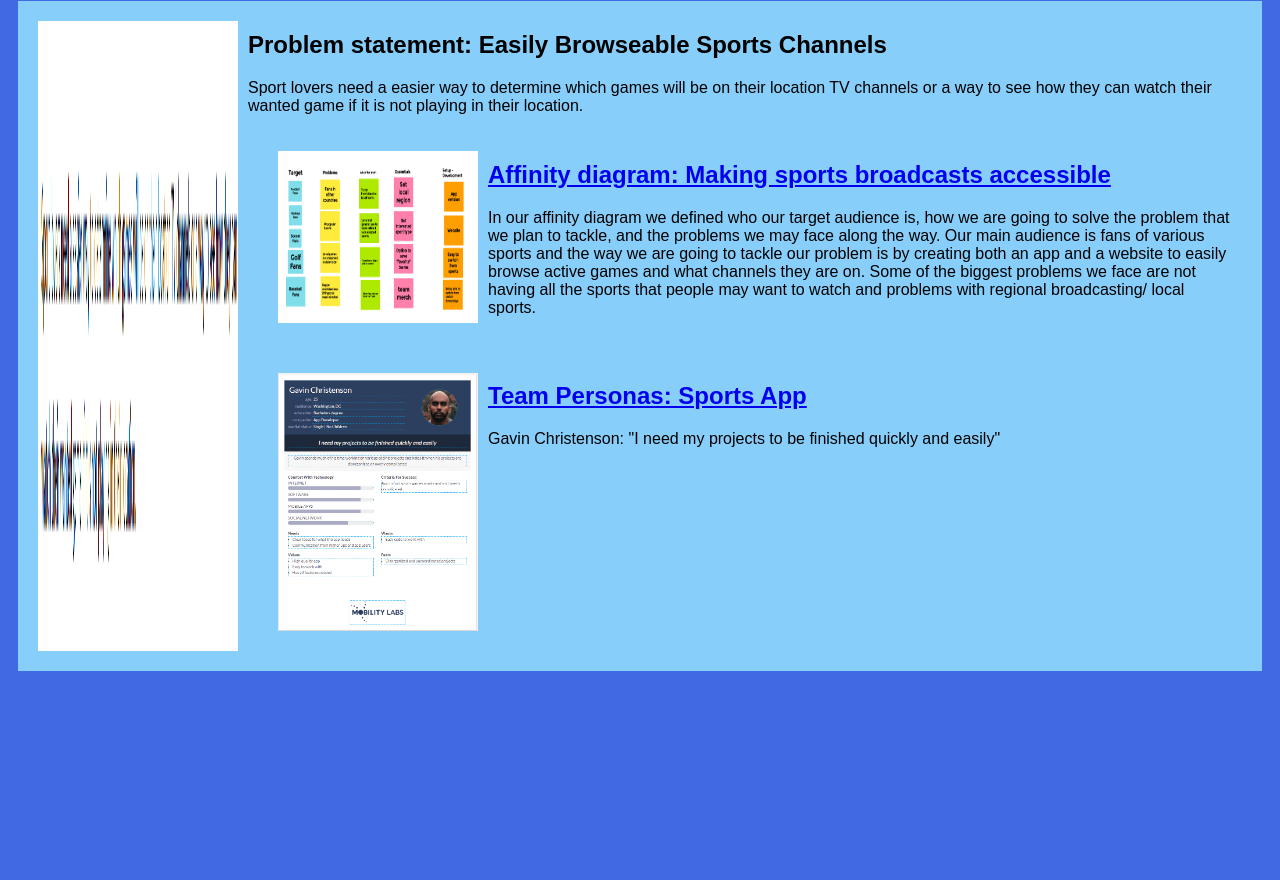
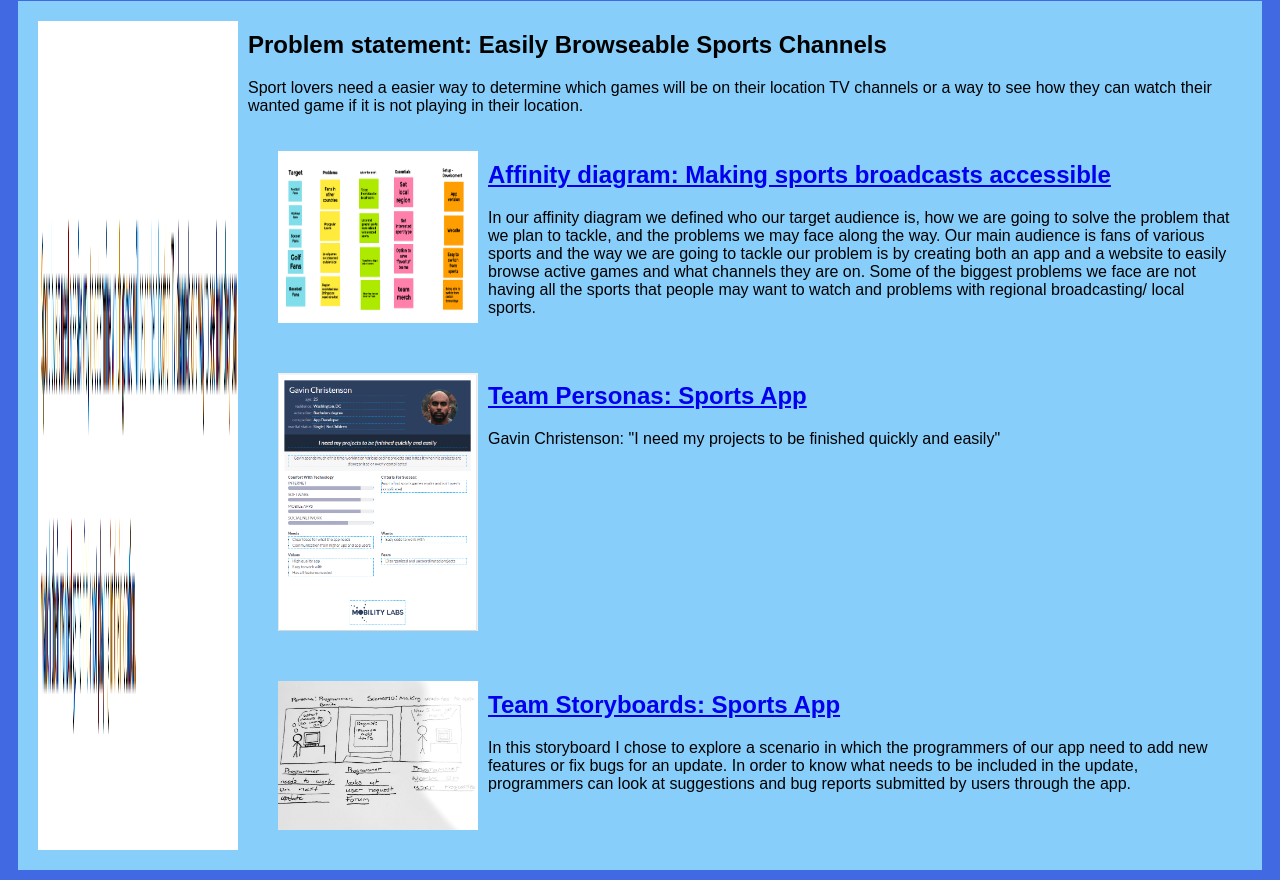
Before and after one commit to LMPATTON/LMPATTON.github.io, a plain HTML site: page index.html in a window 1280 px wide. Shown: the part 79-959 px from the top of the page. Before the commit the page ends 800 px from the top, so only its background shows below. Drawn offline with Linux system fonts and the light colour scheme.

Commit message:
Update index.html

```diff
--- a/index.html
+++ b/index.html
@@ -35,5 +35,15 @@
    </p>
    </section>
    </section>
+     <!-- Storyboard assignment -->
+<section class="assign">
+ <img src="images/storyboard.jpg" />
+ <section class="assign-det">
+ <a href="files/storyboard.pdf"><h2>Team Storyboards: Sports App</h2></a>
+ <p>
+In this storyboard I chose to explore a scenario in which the programmers of our app need to add new features or fix bugs for an update. In order to know what needs to be included in the update, programmers can look at suggestions and bug reports submitted by users through the app.
+</p>
+</section>
+</section>
  </body>
 </html>
```
